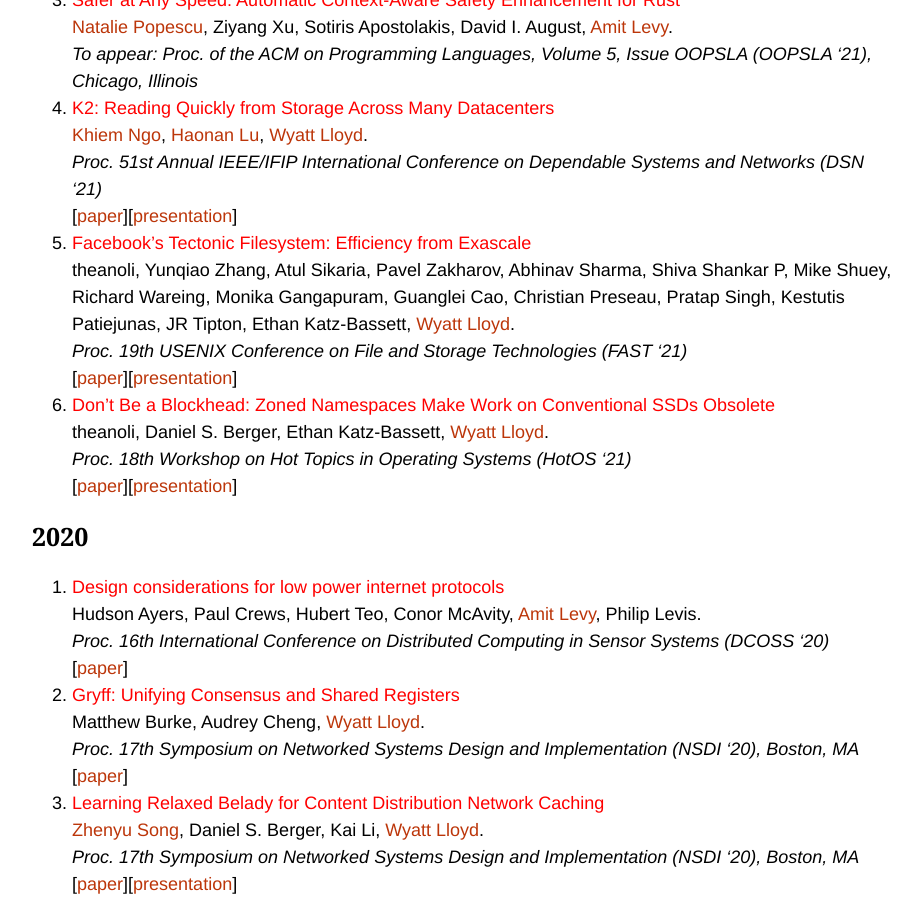
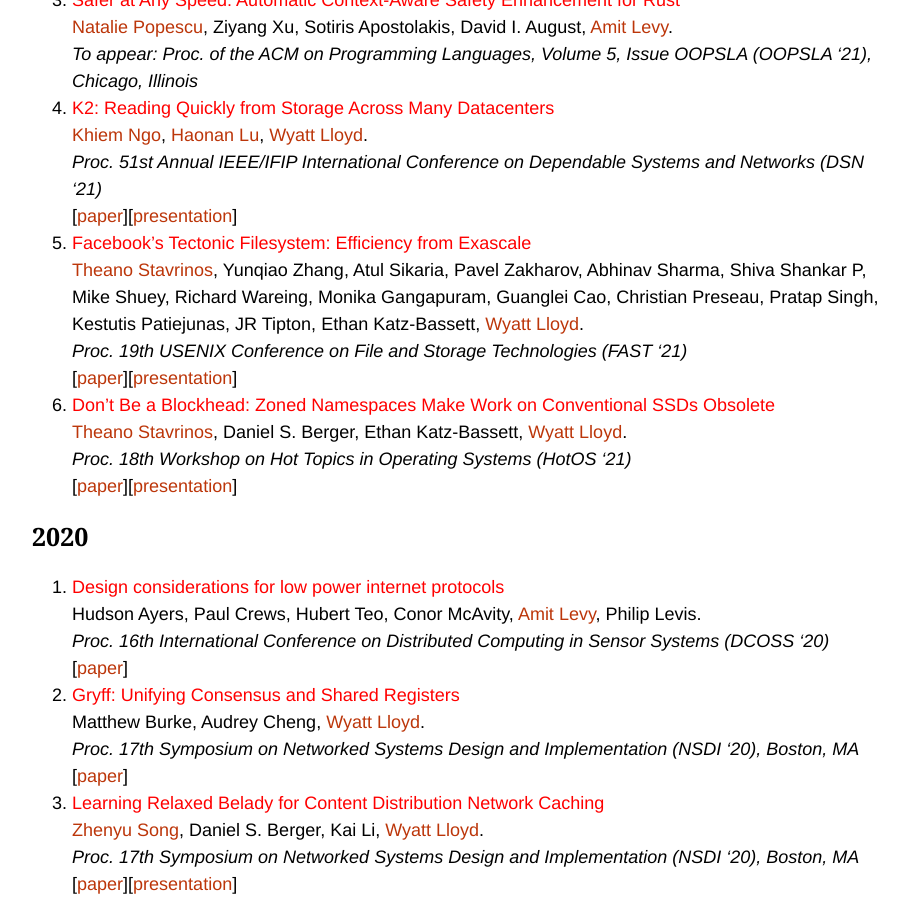
Before and after one commit to princeton-sns/www, a Jekyll site: the page built from publications.md, in a window 1280 px wide and 900 px high, scrolled down 764 px. Shown: the whole window, without its empty margins (176-1097 px from the left). Built offline with Jekyll 4.4.1, drawn with Linux system fonts in a browser that asks for light colours; some web fonts are replaced.

Commit message:
fix alias

```diff
--- a/_data/publications.yml
+++ b/_data/publications.yml
@@ -1,6 +1,6 @@
 - title: "Don’t Be a Blockhead: Zoned Namespaces Make Work on Conventional SSDs Obsolete"
   people:
-    - theanoli
+    - theanos
     - Daniel S. Berger
     - Ethan Katz-Bassett
     - wlloyd
@@ -11,7 +11,7 @@
 
 - title: "Facebook’s Tectonic Filesystem: Efficiency from Exascale"
   people:
-    - theanoli
+    - theanos
     - Yunqiao Zhang
     - Atul Sikaria
     - Pavel Zakharov
```
